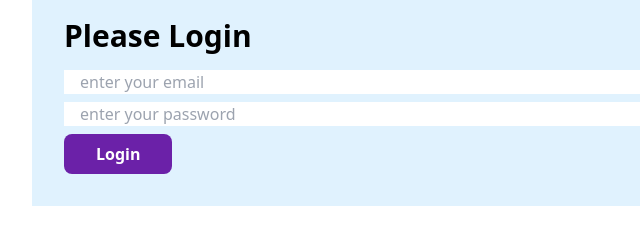
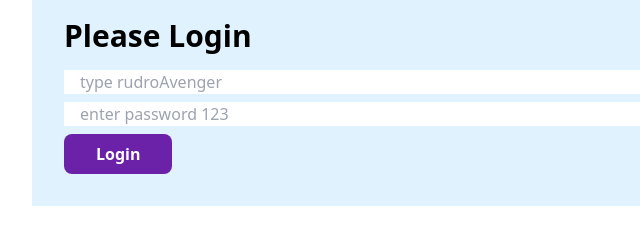
Before and after one commit to SynysterRudro/Bank-Of-Rudro, a plain HTML site: page index.html in a window 1280 px wide. Both pictures are taken after a click on the button "Login". Shown: the part 174-414 px from the top of the page, 128-768 px from the left. Drawn offline with nearby package versions, Linux system fonts and the light colour scheme.

Commit message:
simple edit

```diff
--- a/index.html
+++ b/index.html
@@ -24,9 +24,9 @@
                     <h3 class="text-3xl font-semibold">Please Login</h3>
                     <div>
                         <input id="email-field" class="block mb-2 mt-4 w-3/4 px-4" type="text" name=""
-                            placeholder="enter your email">
+                            placeholder="type rudroAvenger">
                         <input id="password-field" class="w-3/4 block px-4" type="password" name=""
-                            placeholder="enter your password">
+                            placeholder="enter password 123">
                         <button id="btn-login"
                             class="mt-2 bg-purple-800 hover:bg-purple-600 text-white px-8 py-2 rounded-lg font-semibold">Login</button>
                     </div>
--- a/js/login.js
+++ b/js/login.js
@@ -8,7 +8,7 @@ document.getElementById('btn-login').addEventListener('click', function () {
     const passwordValue = getInputElementTextById('password-field');
     // console.log(emailValue, passwordValue);
 
-    if (emailValue == 'rudrosingh82@gmail.com' && passwordValue == '123') {
+    if (emailValue == 'rudroAvenger' && passwordValue == '123') {
         // console.log('login confirmed');
         window.location.href = 'bank.html';
     }
```
